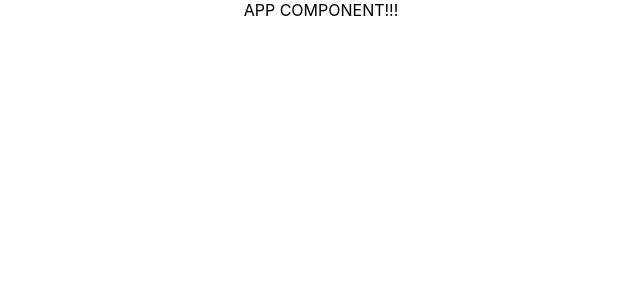
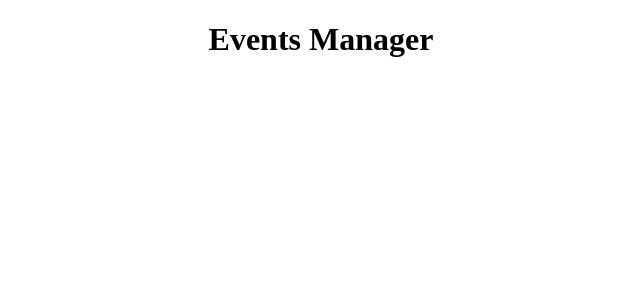
Before and after one commit to gaganssingh/events-manager, a React (Create React App) app: page / in a window 1280 px wide. Shown: the top 300 px of the page, without its empty margins (319-959 px from the left). Built offline with nearby package versions, Linux system fonts and the light colour scheme.

Commit message:
Re-did folder structure

```diff
--- a/src/App.css
+++ /dev/null
@@ -1,38 +0,0 @@
-.App {
-  text-align: center;
-}
-
-.App-logo {
-  height: 40vmin;
-  pointer-events: none;
-}
-
-@media (prefers-reduced-motion: no-preference) {
-  .App-logo {
-    animation: App-logo-spin infinite 20s linear;
-  }
-}
-
-.App-header {
-  background-color: #282c34;
-  min-height: 100vh;
-  display: flex;
-  flex-direction: column;
-  align-items: center;
-  justify-content: center;
-  font-size: calc(10px + 2vmin);
-  color: white;
-}
-
-.App-link {
-  color: #61dafb;
-}
-
-@keyframes App-logo-spin {
-  from {
-    transform: rotate(0deg);
-  }
-  to {
-    transform: rotate(360deg);
-  }
-}
--- a/src/App.js
+++ /dev/null
@@ -1,7 +0,0 @@
-import "./App.css";
-
-const App = () => {
-  return <div className="App">APP COMPONENT!!!</div>;
-};
-
-export default App;
--- /dev/null
+++ b/src/app/layout/App.jsx
@@ -0,0 +1,9 @@
+const App = () => {
+  return (
+    <div className="App">
+      <h1>Events Manager</h1>
+    </div>
+  );
+};
+
+export default App;
--- /dev/null
+++ b/src/app/layout/styles.css
@@ -0,0 +1,3 @@
+.App {
+  text-align: center;
+}
--- a/src/index.css
+++ /dev/null
@@ -1,13 +0,0 @@
-body {
-  margin: 0;
-  font-family: -apple-system, BlinkMacSystemFont, 'Segoe UI', 'Roboto', 'Oxygen',
-    'Ubuntu', 'Cantarell', 'Fira Sans', 'Droid Sans', 'Helvetica Neue',
-    sans-serif;
-  -webkit-font-smoothing: antialiased;
-  -moz-osx-font-smoothing: grayscale;
-}
-
-code {
-  font-family: source-code-pro, Menlo, Monaco, Consolas, 'Courier New',
-    monospace;
-}
--- a/src/index.js
+++ b/src/index.js
@@ -1,7 +1,7 @@
 import React from "react";
 import ReactDOM from "react-dom";
-import "./index.css";
-import App from "./App";
+import App from "./app/layout/App.jsx";
+import "./app/layout/styles.css";
 
 const rootEl = document.getElementById("root");
 
@@ -10,7 +10,7 @@ const render = () => {
 };
 
 if (module.hot) {
-  module.hot.accept("./App", () => setTimeout(render));
+  module.hot.accept("./app/layout/App.jsx", () => setTimeout(render));
 }
 
 render();
```
